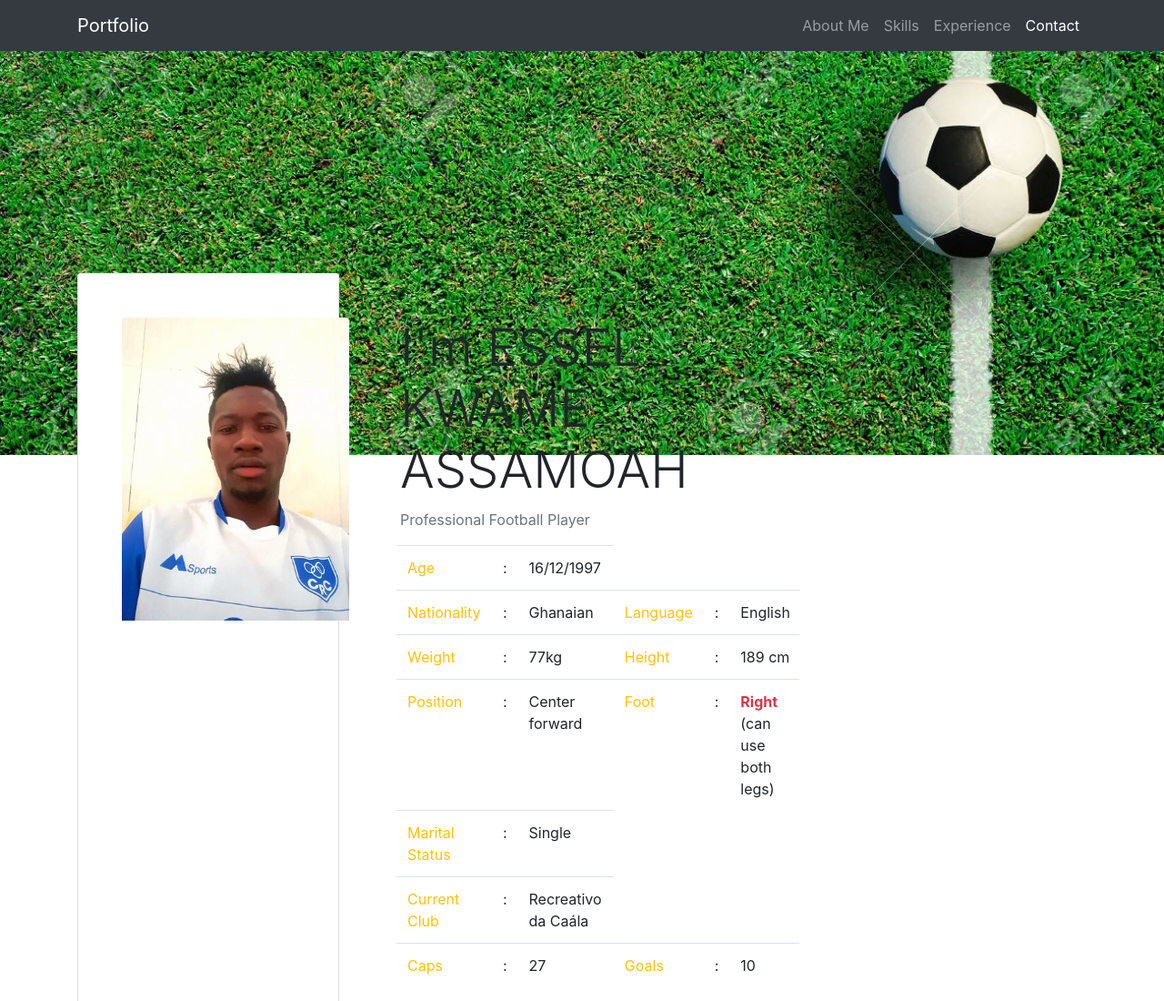
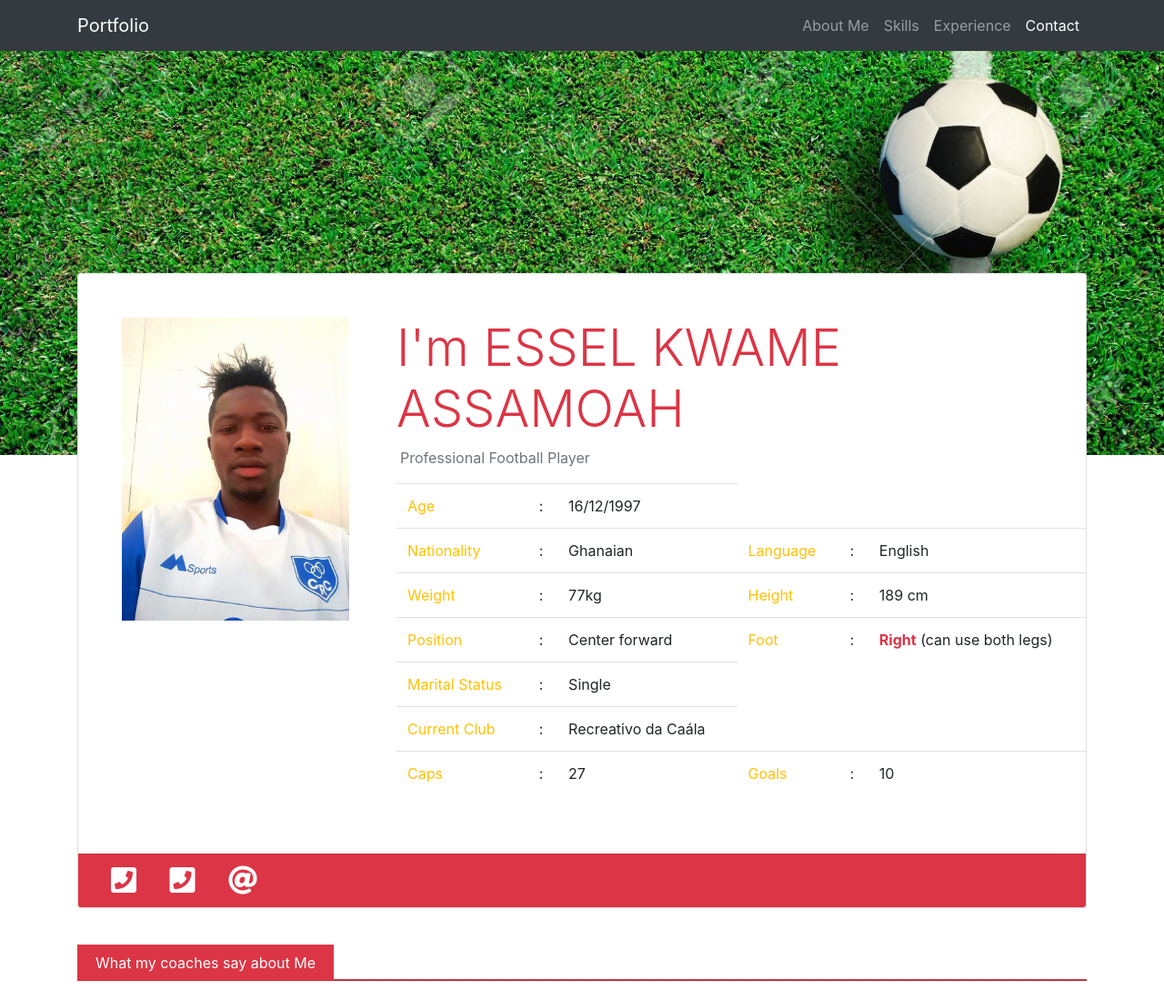
Before and after one commit to chococoul/chococoul.github.io, a plain HTML site: page index.html in a window 1280 px wide. Shown: the top 1100 px of the page at 91% size. Drawn offline with nearby package versions, Linux system fonts and the light colour scheme; a script that the page names is missing.

Commit message:
second comit

```diff
--- a/index.html
+++ b/index.html
@@ -56,12 +56,12 @@
             <div class="row">
              <div class="col">
                  <div id="AboutData">
-                     <div class="card bg-white" style="width: 18rem;">
+                     <div class="card bg-white" >
                          <div class="card-title my-5">
                              <div class="media">
                                  <img src="img/3.jpeg" width="250" height="250" class="img-fluid rounded-top mx-5" alt="">
                                 <div class="media-body">
-                                    <h3 class="display-4 ml-2">I'm ESSEL KWAME ASSAMOAH</h3>
+                                    <h3 class="display-4 ml-1 text-danger">I'm ESSEL KWAME ASSAMOAH</h3>
                                     <p class="text-muted ml-2">Professional Football Player</p>
                                     <div class=" table-responsive">
                                     <table class="table  ml-1 .table-responsive{-sm|-md|-lg|-xl}">
```
